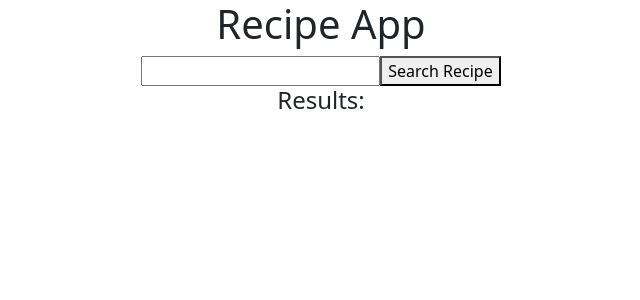
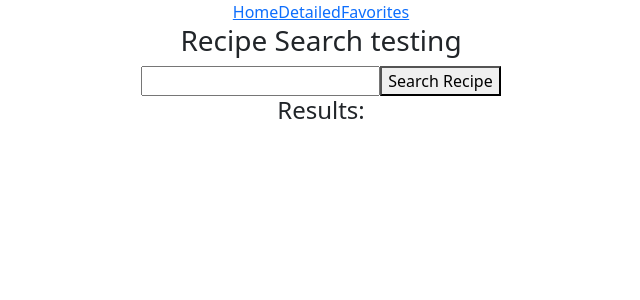
Before and after one commit to smhenderson89/easyRecipe, a React (Create React App) app: page / in a window 1280 px wide. Shown: the top 300 px of the page, without its empty margins (319-959 px from the left). Built offline with nearby package versions, Linux system fonts and the light colour scheme.

Commit message:
working on navbar

```diff
--- a/src/App.js
+++ b/src/App.js
@@ -3,17 +3,35 @@ import './App.css';
 import SearchRecipe from './Components/SearchRecipe';
 import "bootstrap/dist/css/bootstrap.min.css";
 // API Location: https://developer.edamam.com/edamam-docs-recipe-api
+import { BrowserRouter as Router} from 'react-router-dom';
+import NavBar from './Components/NavBar';
+import DetailedRecipe from './Components/DetailedRecipe';
+import Favorites from './Components/Favorites';
+import { Route, Switch } from 'react-router';
 
 const App = () => {
 
-  const APP_ID = "0f25f43a";
+  /* const APP_ID = "0f25f43a";
   const APP_KEY = "4638dc3291ceb38bd729a2d8d0bb4fbd";
-  const exampleAPI = "https://api.edamam.com/api/recipes/v2?type=public&q=chicken&app_id=0f25f43a&app_key=4638dc3291ceb38bd729a2d8d0bb4fbd";
+  const exampleAPI = "https://api.edamam.com/api/recipes/v2?type=public&q=chicken&app_id=0f25f43a&app_key=4638dc3291ceb38bd729a2d8d0bb4fbd"; */
+  // TODO: Fixed 'Switch" not exported from 'react-router'?
 
   return (
     <div className = "App">
-      <h1>Recipe App</h1>
-      <SearchRecipe />
+      <Router>
+        <NavBar />
+        <Switch>
+          <Route exact path = '/'>
+            <SearchRecipe />
+          </Route>
+          <Route path = "/Detailed">
+            <DetailedRecipe />
+          </Route>
+          <Route path = "/Favorites">
+            <Favorites />
+          </Route>
+        </Switch>
+      </Router>
     </div>
   )
 }
--- /dev/null
+++ b/src/Components/Favorites.jsx
@@ -0,0 +1,11 @@
+import React from 'react'
+
+function Favorites() {
+    return (
+        <div>
+            <h3>Favorites</h3>
+        </div>
+    )
+}
+
+export default Favorites
--- /dev/null
+++ b/src/Components/NavBar.jsx
@@ -0,0 +1,18 @@
+import React from 'react'
+import { Link } from 'react-router-dom';
+// TODO: Make react-bootstrap for Nav Bar
+
+function NavBar() {
+    return (
+        <div>
+            <nav>
+                <Link to ='/'>Home</Link>
+                <Link to ='/Detailed'>Detailed</Link>
+                <Link to ='/Favorites'>Favorites</Link>
+
+            </nav>
+        </div>
+    )
+}
+
+export default NavBar
--- a/src/Components/SearchRecipe.jsx
+++ b/src/Components/SearchRecipe.jsx
@@ -40,6 +40,7 @@ function SearchRecipe() {
 
     return (
         <div>
+            <h3>Recipe Search testing</h3>
             <form onSubmit = {getRecipe}>
                 <input value = {inputValue} onChange = {handleChange} type = "text" />
                 <button type = "submit">Search Recipe</button>
```
